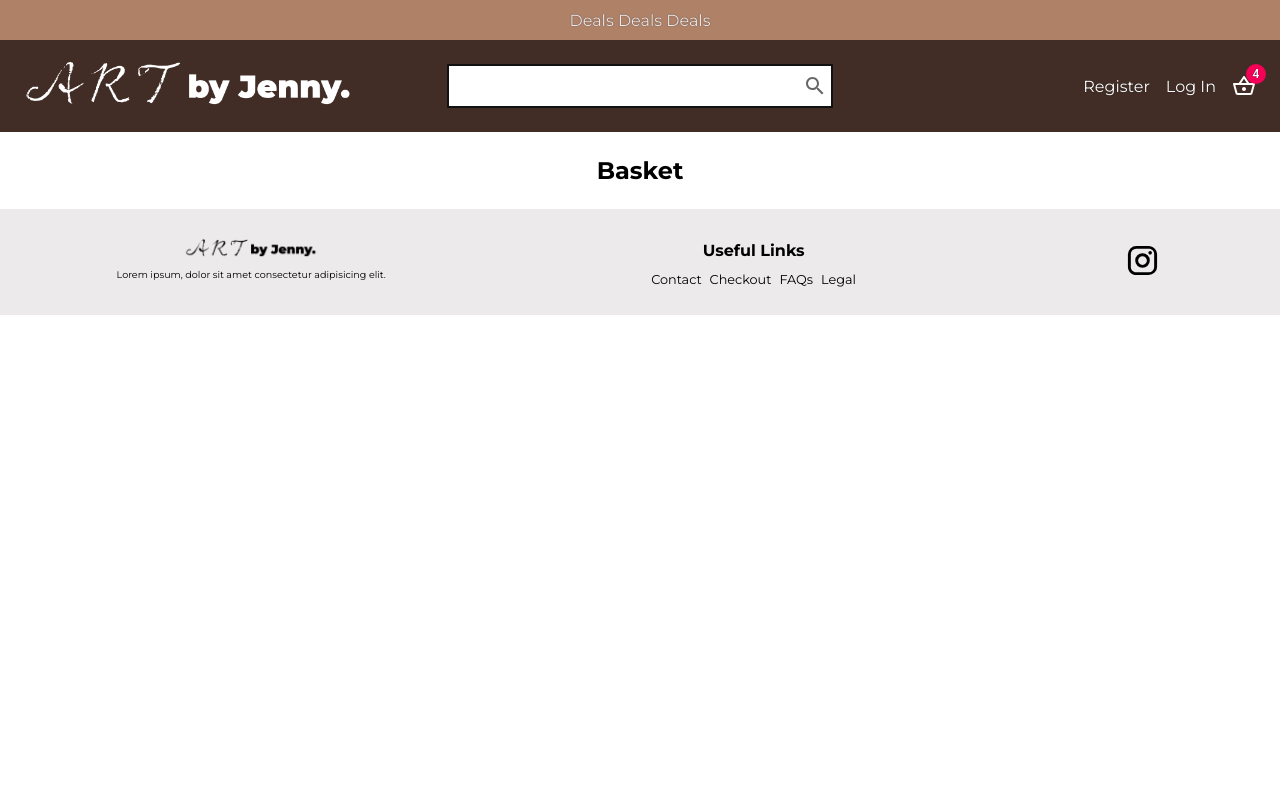
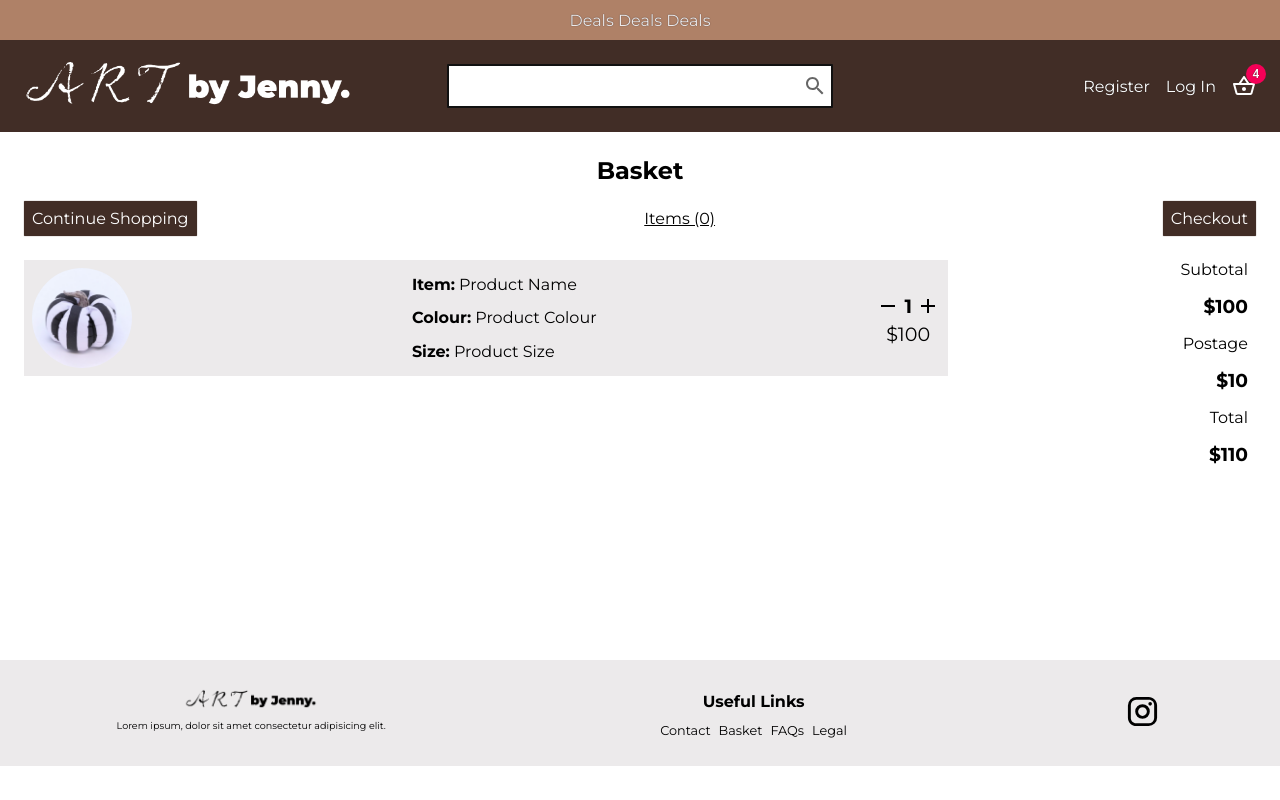
Before and after one commit to khatakslied/art-by-jenny, a React (Create React App) app: page / in a window 1280 px wide. Built offline with nearby package versions, Linux system fonts and the light colour scheme.

Commit message:
Update Basket.jsx styling.

```diff
--- a/src/components/Footer.jsx
+++ b/src/components/Footer.jsx
@@ -83,7 +83,7 @@ const Footer = () => {
         <Title>Useful Links</Title>
         <List>
           <ListItem>Contact</ListItem>
-          <ListItem>Checkout</ListItem>
+          <ListItem>Basket</ListItem>
           <ListItem>FAQs</ListItem>
           <ListItem>Legal</ListItem>
         </List>
--- a/src/pages/Basket.jsx
+++ b/src/pages/Basket.jsx
@@ -3,12 +3,14 @@ import styled from 'styled-components'
 import Announcement from '../components/Announcement';
 import Navbar from '../components/Navbar';
 import Footer from '../components/Footer';
+import { Add, Remove } from '@material-ui/icons';
+import testImage from '../images/popular/medium-striped-pumpkin.png'
 
 const Container = styled.div`
-
 `;
 
 const Wrapper = styled.div`
+  min-height: 60vh;
   padding: 24px;
 `;
 
@@ -17,11 +19,122 @@ const Title = styled.h2`
 `;
 
 const Top = styled.div`
+  display: flex;
+  align-items: center;
+  justify-content: space-between;
+  margin: 16px 0;
+`;
 
+const TopButton = styled.button`
+  border: none;
+  border-radius: 1px;
+  padding: 8px;
+  font-size: 1rem;
+  background-color: #412D26;
+  color: #FEFEFE;
+  cursor: pointer;
+  box-shadow: 0 0 1px #412D26;
+  white-space: nowrap;
+  transition: 0.5s;
+
+  &:hover{
+    background-color: #161413;
+    transform: scale(1.1)
+  }
+`;
+
+const TopText = styled.div`
+  text-decoration: underline;
+  cursor: pointer;
 `;
 
 const Bottom = styled.div`
+  display: flex;
+  justify-content: space-between;
+  margin: 16px 0;
+  @media (max-width: 768px) {
+    flex-wrap: wrap;
+  }
+`;
 
+const Info = styled.div`
+  flex: 3;
+`;
+
+const Product = styled.div`
+  display: flex;
+  justify-content: space-between;
+  background-color: #ECEAEB;
+  margin: 8px 0;
+`;
+
+const Image = styled.img`
+  width: 100px;
+  height: 100px;
+  border-radius: 50%;
+  align-self: center;
+  margin:8px;
+`;
+
+const Details = styled.div`
+  display: flex;
+  flex-direction: column;
+  padding: 8px;
+  justify-content: space-around;
+`;
+
+const ProductName = styled.div`
+  padding: 4px;
+`;
+const ProductColour = styled.div`
+  padding: 4px;
+`;
+const ProductSize = styled.div`
+  padding: 4px;
+`;
+
+const Numbers = styled.div`
+  display: flex;
+  flex-direction: column;
+  align-items: center;
+  justify-content: center;
+  padding: 8px;
+`;
+
+const Amount = styled.div`
+  display: flex;
+  align-items: center;
+`;
+
+const ProductAmount = styled.div`
+  font-size: 1.2rem;
+  font-weight: bold;
+  margin: 4px;
+`;
+
+const Price = styled.div`
+  font-size: 1.2rem;
+`;
+
+const Summary = styled.div`
+  flex: 1;
+  display: flex;
+  flex-direction: column;
+  align-items: flex-end;
+  justify-content: center;
+  @media (max-width: 768px) {
+    align-items: center;
+  }
+`;
+
+const SummaryTitle = styled.h3`
+  padding: 8px;
+  font-size: 1rem;
+  font-weight: normal;
+`;
+
+const Total = styled.h3`
+  padding: 8px;
 `;
 
 const Basket = () => {
@@ -31,8 +144,41 @@ const Basket = () => {
       <Navbar />
       <Wrapper>
         <Title>Basket</Title>
-        <Top></Top>
-        <Bottom></Bottom>
+        <Top>
+          <TopButton>Continue Shopping</TopButton>
+          <TopText>Items (0)</TopText>
+          <TopButton>Checkout</TopButton>
+        </Top>
+        <Bottom>
+          <Info>
+            <Product>
+              <Image src={testImage} />
+              <Details>
+                <ProductName><b>Item:</b> Product Name</ProductName>
+                <ProductColour><b>Colour:</b> Product Colour</ProductColour>
+                <ProductSize><b>Size:</b> Product Size</ProductSize>
+              </Details>
+              <Numbers>
+                <Amount>
+                  <Remove />
+                  <ProductAmount>1</ProductAmount>
+                  <Add />
+                </Amount>
+                <Price>
+                  $100
+                </Price>
+              </Numbers>
+            </Product>
+          </Info>
+          <Summary>
+            <SummaryTitle>Subtotal</SummaryTitle>
+            <Total>$100</Total>
+            <SummaryTitle>Postage</SummaryTitle>
+            <Total>$10</Total>
+            <SummaryTitle>Total</SummaryTitle>
+            <Total>$110</Total>
+          </Summary>
+        </Bottom>
       </Wrapper>
       <Footer />
     </Container>
--- a/src/pages/Product.jsx
+++ b/src/pages/Product.jsx
@@ -3,8 +3,8 @@ import styled from 'styled-components'
 import Announcement from '../components/Announcement';
 import Navbar from '../components/Navbar';
 import Footer from '../components/Footer';
+import { Add, Remove } from '@material-ui/icons';
 import testImage from '../images/popular/medium-striped-pumpkin.png'
-import { Add, Remove } from '@material-ui/icons';
 
 const Container = styled.div`
 `;
```
